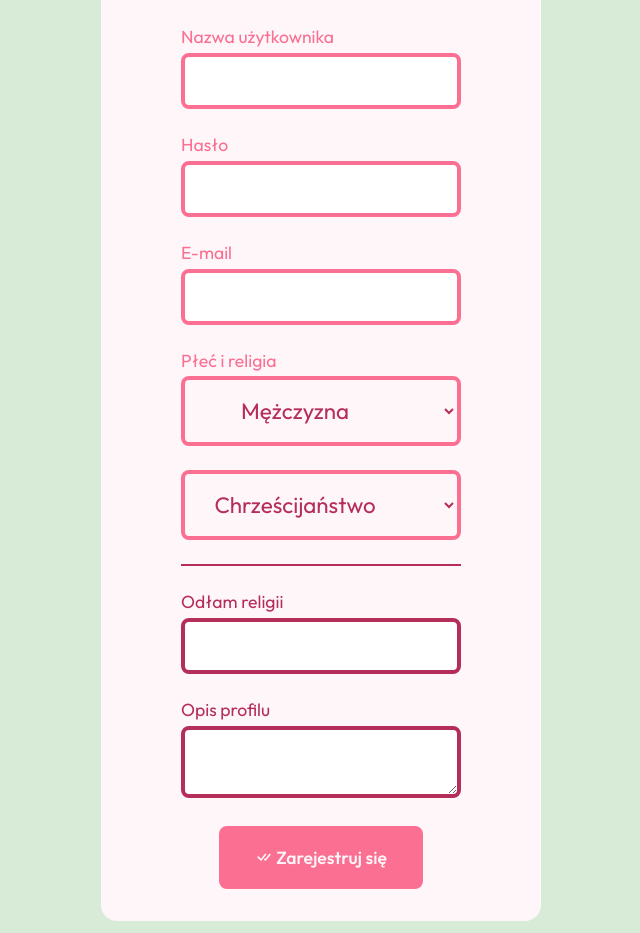
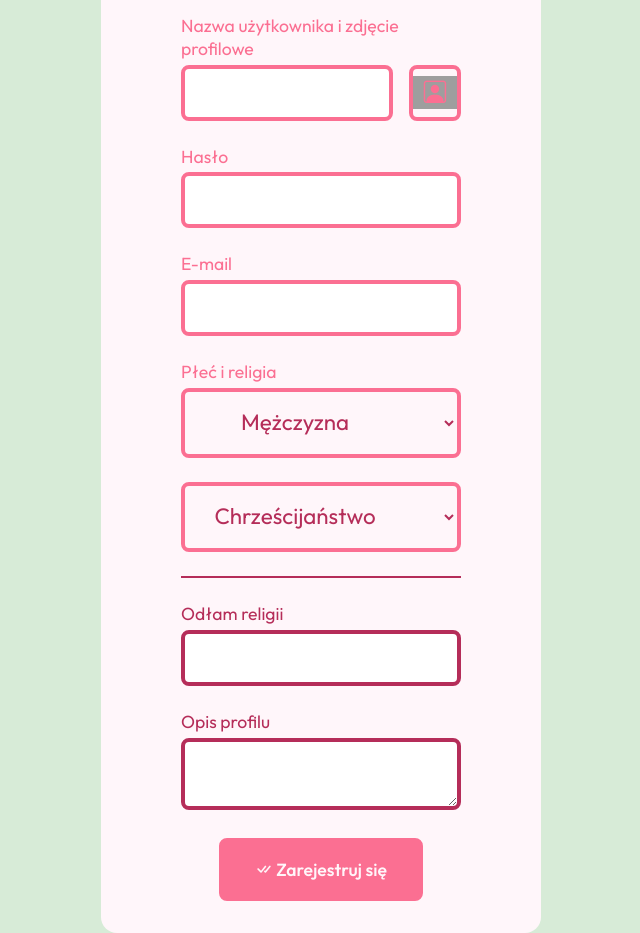
Before and after one commit to markowskiadrian/wiarandka-new, a PHP site: page /register.php in a window 1280 px wide. Shown: the whole page, without its empty margins (319-959 px from the left). Run offline with PHP 8.4, Linux system fonts and the light colour scheme; grey boxes are pictures that could not be loaded.

Commit message:
dodanie profilowych
formularz rejestracji umożliwia teraz dodanie zdjęcia profilowego, a sekcja swipe'owania wyświetla je poprawnie

```diff
--- a/css/login.css
+++ b/css/login.css
@@ -1,59 +1,59 @@
-body{
+body {
   display: flex;
   justify-content: center;
   align-items: center;
   height: 95vh;
   background-color: rgba(0, 128, 0, 0.158) /* usun!!! */;
 }
-section{
+section {
   padding: 0 5rem 2rem 5rem;
   background-color: var(--white);
   border-radius: 1rem;
-     border-top: .25rem solid var(--darkPink);
+  border-top: 0.25rem solid var(--darkPink);
   width: 35vh;
 }
 
-h2{
+h2 {
   font-size: var(--medium);
   text-align: center;
   color: var(--darkPink);
 }
-p{
+p {
   font-size: var(--little);
 }
-strong{
+strong {
   color: var(--pink);
   font-weight: 700;
 }
-form{
+form {
   width: 100%;
 }
-form p{
+form p {
   color: var(--pink);
-     margin: 1.5rem 0 .3rem 0;
+  margin: 1.5rem 0 0.3rem 0;
 }
-form a p{
-     opacity: .6;
-     margin: .3rem 0 1.5rem 0;
+form a p {
+  opacity: 0.6;
+  margin: 0.3rem 0 1.5rem 0;
   font-size: var(--tiny);
-     transition: .2s;
+  transition: 0.2s;
 }
-form a p:hover{
+form a p:hover {
   color: var(--darkPink);
 }
-form a{
+form a {
   text-decoration: none;
 }
-form button{
+form button {
   background-color: var(--pink);
   text-align: center;
   padding: 1rem 2rem 1rem 2rem !important;
   margin: 0 auto;
   display: block;
 }
-button span{
+button span {
   font-size: var(--little);
-     gap: .5rem;
+  gap: 0.5rem;
   color: var(--white);
   font-weight: 550;
 }
@@ -61,25 +61,25 @@ form input {
   width: 100%;
   box-sizing: border-box;
 }
-#register{
+#register {
   text-align: center;
 }
-section div{
+section div {
   text-align: center;
 }
-section div p{
-     margin-bottom: .3rem;
+section div p {
+  margin-bottom: 0.3rem;
   color: var(--pink);
 }
-section div i{
+section div i {
   font-size: var(--medium);
   color: var(--pink);
 }
-textarea{
+textarea {
   width: 100%;
   box-sizing: border-box;
 }
-select{
+select {
   text-align: center;
   width: 100%;
   box-sizing: border-box;
@@ -87,29 +87,56 @@ select{
   font-size: var(--small);
   color: var(--darkPink);
 }
-#religion{
+#religion {
   margin-top: 1.5rem;
 }
-#register{
+#register {
   margin-top: 1.5rem;
 }
-hr{
+hr {
   margin-top: 1.5rem;
-     border: .1rem solid var(--darkPink);
+  border: 0.1rem solid var(--darkPink);
 }
-.dark{
+.dark {
   color: var(--darkPink);
 }
-.close{
+.close {
   position: absolute;
-     margin-left: 31rem;
+}
+.close i {
+  font-size: var(--medium);
   color: var(--pink);
 }
-.close i{
-     font-size: var(--big);
+button[type="submit"]:hover {
+  transition: 0.2s;
+  background-color: var(--darkPink);
+  border: 0.3rem solid var(--darkPink);
 }
-button[type="submit"]:hover{
-     transition: .2s;
-     background-color: var(--darkPink);
-     border: .3rem solid var(--darkPink);
+input[type="file"] {
+  display: none;
 }
+
+.custom-file-upload {
+  display: flex;
+  justify-content: center;
+     align-items: center;
+  width: 4rem;
+  height: 3rem;
+  background: url("path/to/your/icon.png") no-repeat center center;
+  background-size: contain;
+  cursor: pointer;
+  border: .3rem solid var(--pink);
+  border-radius: .5rem;
+  transition: border-color 0.3s;
+}
+.custom-file-upload p{
+     margin: 0;
+}
+.custom-file-upload i{
+     font-size: var(--small) !important;
+     color: var(--pink);
+}
+#user{
+     display: flex;
+     gap: 1rem;
+}
--- a/css/main.css
+++ b/css/main.css
@@ -231,6 +231,7 @@ textarea::placeholder {
 .card img {
   border-radius: 1rem;
   width: 70%;
+  height: 70%;
 }
 .card h3 {
   color: var(--pink);
--- a/register.php
+++ b/register.php
@@ -5,8 +5,7 @@
 <head>
     <meta charset="UTF-8">
     <meta name="viewport" content="width=device-width, initial-scale=1.0">
-    <title>Wiarandka - login</title>
-
+    <title>Wiarandka - rejestracja</title>
     <link rel="stylesheet" href="css/default.css">
     <link rel="stylesheet" href="css/login.css">
 </head>
@@ -15,9 +14,15 @@
     <section>
         <p class="close"><a href="login.php"><i class="bi bi-x"></i></a></p>
         <h2>Dołącz do<br><strong>Wiarandki</strong></h2>
-        <form method="POST">
-            <p>Nazwa użytkownika</p>
-            <input type="text" name="username" required class="rounded">
+        <form method="POST" enctype="multipart/form-data">
+            <p>Nazwa użytkownika i zdjęcie profilowe</p>
+            <div id="user">
+                <input type="text" name="username" required class="rounded">
+                <label class="custom-file-upload">
+                    <input type="file" name="profile_pic" accept="image/*" required>
+                    <p><i class="bi bi-person-square"></i></p>
+                </label>
+            </div>
             <p>Hasło</p>
             <input type="password" name="password" required class="rounded">
             <p>E-mail</p>
@@ -38,11 +43,9 @@
             <p class="dark">Opis profilu</p>
             <textarea name="bio" class="rounded2"></textarea>
             <button type="submit" name="register" class="rounded" id="register"><span><i class="bi bi-check-all"></i>
-            Zarejestruj się</span></button>
+                    Zarejestruj się</span></button>
         </form>
     </section>
-
-
     <?php
     if (isset($_POST['register'])) {
         $username = $_POST['username'];
@@ -52,12 +55,26 @@
         $denomination = $_POST['denomination'];
         $bio = $_POST['bio'];
         $gender = $_POST['gender'];
-
-        $stmt = $pdo->prepare("INSERT INTO users (username, password, email, gender, religion, denomination, bio)
-                              VALUES (?, ?, ?, ?, ?, ?, ?)");
-        $stmt->execute([$username, $password, $email, $gender, $religion, $denomination, $bio]);
-
-        Header("Location: login.php");
+        $target_dir = "profilepics/";
+        $target_file = $target_dir . basename($_FILES["profile_pic"]["name"]);
+        $imageFileType = strtolower(pathinfo($target_file, PATHINFO_EXTENSION));
+        $check = getimagesize($_FILES["profile_pic"]["tmp_name"]);
+        if ($check !== false) {
+            if ($imageFileType == "jpg" || $imageFileType == "png" || $imageFileType == "jpeg") {
+                if (move_uploaded_file($_FILES["profile_pic"]["tmp_name"], $target_file)) {
+                    $stmt = $pdo->prepare("INSERT INTO users (username, password, email, gender, religion, denomination, bio, profile_pic) VALUES (?, ?, ?, ?, ?, ?, ?, ?)");
+                    $stmt->execute([$username, $password, $email, $gender, $religion, $denomination, $bio, $target_file]);
+                    header("Location: login.php");
+                    exit();
+                } else {
+                    echo "Wystąpił problem podczas przesyłania zdjęcia profilowego.";
+                }
+            } else {
+                echo "Nieprawidłowy format zdjęcia. Dozwolone są: JPG, JPEG, PNG.";
+            }
+        } else {
+            echo "Przesłany plik nie jest prawidłowym obrazem.";
+        }
     }
     ?>
 </body>
```
Also changed, not shown: profilepics/IMG_20210806_130734.jpg (added), profilepics/IMG_20210806_130740.jpg (added). Lines whose indentation alone changed are shown as unchanged.
